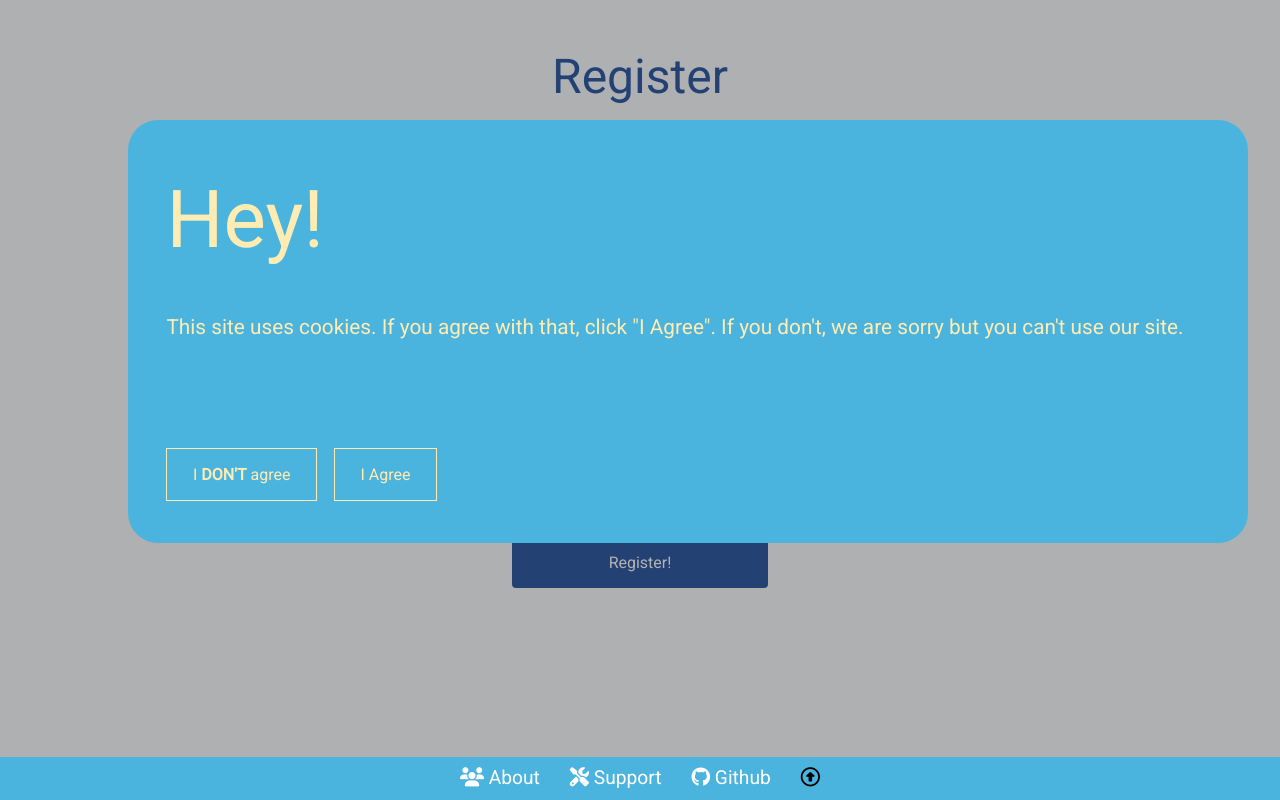
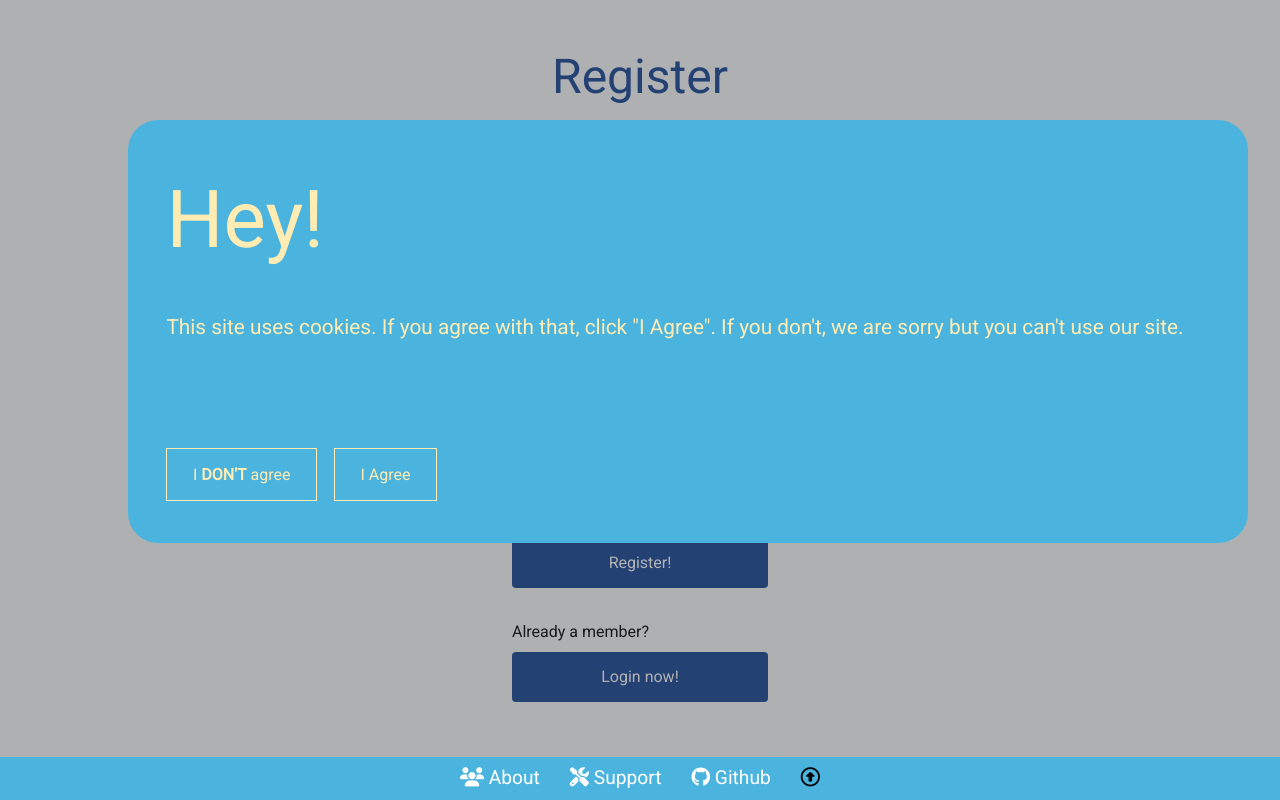
Before and after one commit to Trinitrotoluenisti/kevin, a Flask app: page /register in a window 1280 px wide. Run offline with Flask 2, Linux system fonts and the light colour scheme; some libraries are stand-ins or nearby versions.

Commit message:
[Website] Minor changes
Added buttons in login and register page

```diff
--- a/website/application/static/style/layout.css
+++ b/website/application/static/style/layout.css
@@ -168,6 +168,7 @@ input:not([type=checkbox]):focus {
 .push-btn {
 	height: 5vh;
 	min-height: 50px;
+	width: 20vw;
 	margin: 1vh 0 1vh 0;
 	background-color: #345DA7;
 	border: none;
--- a/website/application/static/style/login.css
+++ b/website/application/static/style/login.css
@@ -17,7 +17,7 @@ main {
 	align-self: center;
 }
 
-form {
+form, .redirect {
 	display: flex;
 	flex-direction: column;
 	align-self: center;
--- a/website/application/templates/login.html
+++ b/website/application/templates/login.html
@@ -17,4 +17,9 @@
 		</span>
 		<button class="push-btn">Login!</button>
 	</form>
+	<br>
+	<div class="redirect">
+		<div>Not a member?</div>
+		<a href="../register"><button class="push-btn">Register now!</button></a>
+	</div>
 {% endblock %}
--- a/website/application/templates/register.html
+++ b/website/application/templates/register.html
@@ -25,4 +25,9 @@
 		</span>
 		<button class="push-btn">Register!</button>
 	</form>
+	<br>
+	<div class="redirect">
+		<div>Already a member?</div>
+		<a href="../login"><button class="push-btn">Login now!</button></a>
+	</div>
 {% endblock %}
```
Also changed, not shown: 1 other file.
